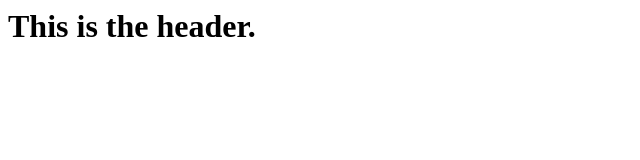
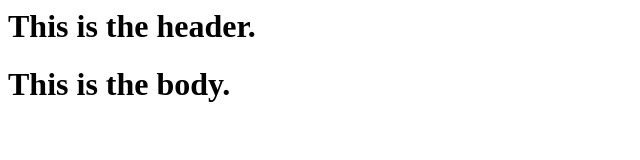
Before and after one commit to DoeurnPhalin/StuAttendance, a plain HTML site: page index.html in a window 1280 px wide. Shown: the whole page, without its empty margins (0-640 px from the left). Drawn offline with Linux system fonts and the light colour scheme.

Commit message:
Added body

```diff
--- a/index.html
+++ b/index.html
@@ -5,4 +5,9 @@
 			This is the header.
 		</h1>
 	</head>
+	<body>
+		<h1>
+			This is the body.
+		</h1>
+	</body>
 </html>
```
